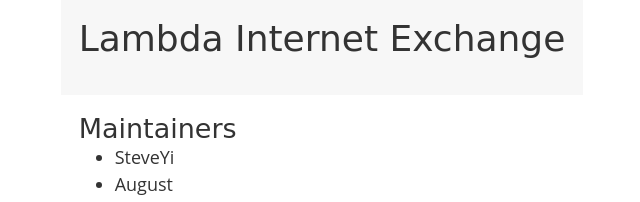
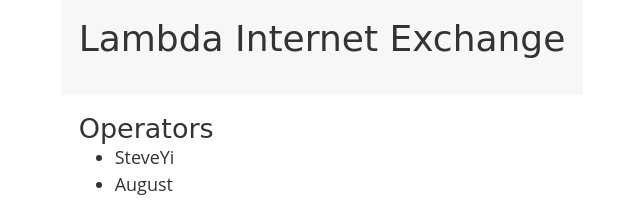
Before and after one commit to steveyiyo/lambda-ix.net, a plain HTML site: page thanks.html in a window 1280 px wide. Shown: the top 202 px of the page, 318-958 px from the left. Drawn offline with Linux system fonts and the light colour scheme.

Commit message:
Update thanks.html

```diff
--- a/thanks.html
+++ b/thanks.html
@@ -16,7 +16,7 @@
                 <h1 class="h1_title">Lambda Internet Exchange</h1>
             </div>
             <div class="content">
-                <h2 class="h1_title">Maintainers</h2>
+                <h2 class="h1_title">Operators</h2>
                 <ul>
                     <li>SteveYi</li>
                     <li>August</li>
```
